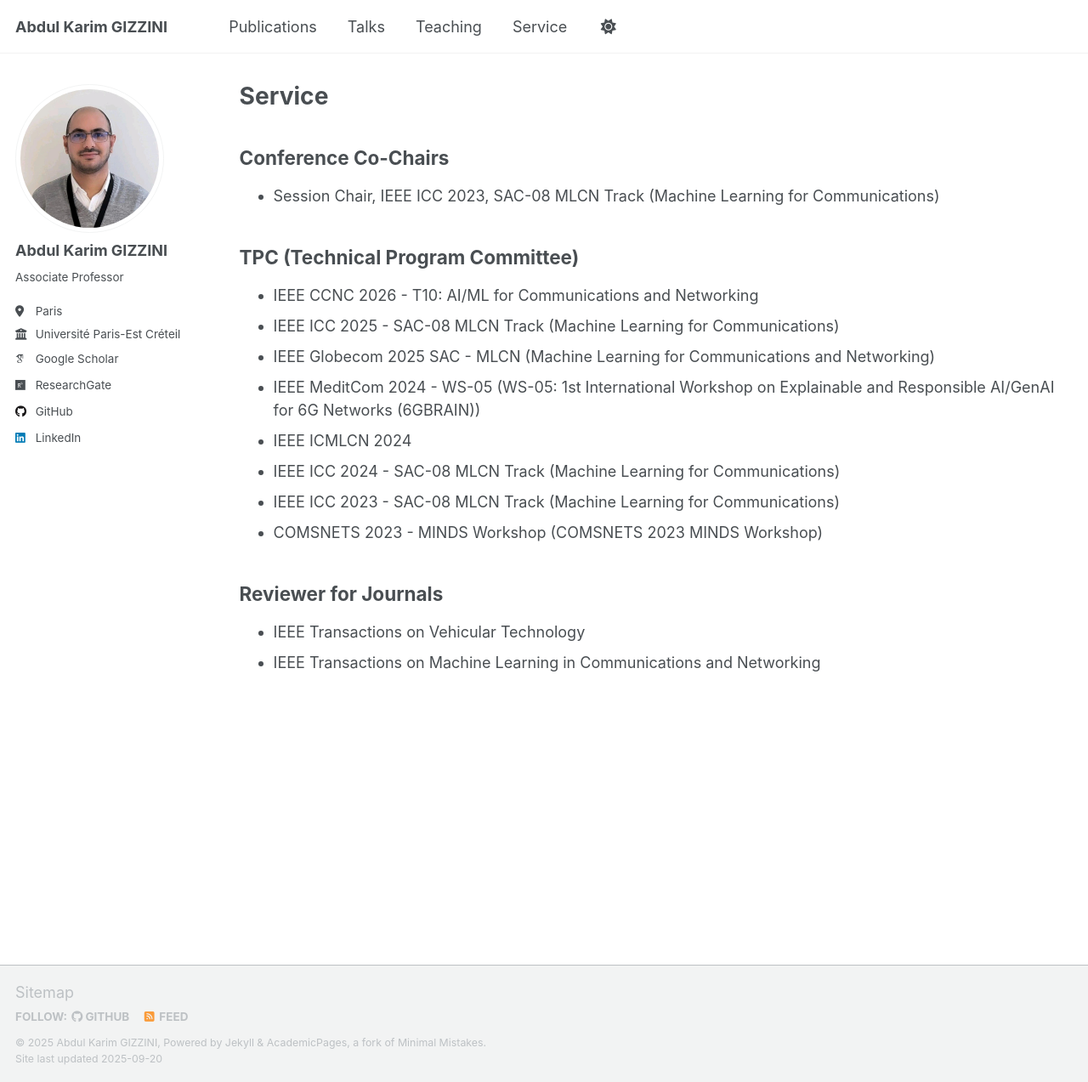
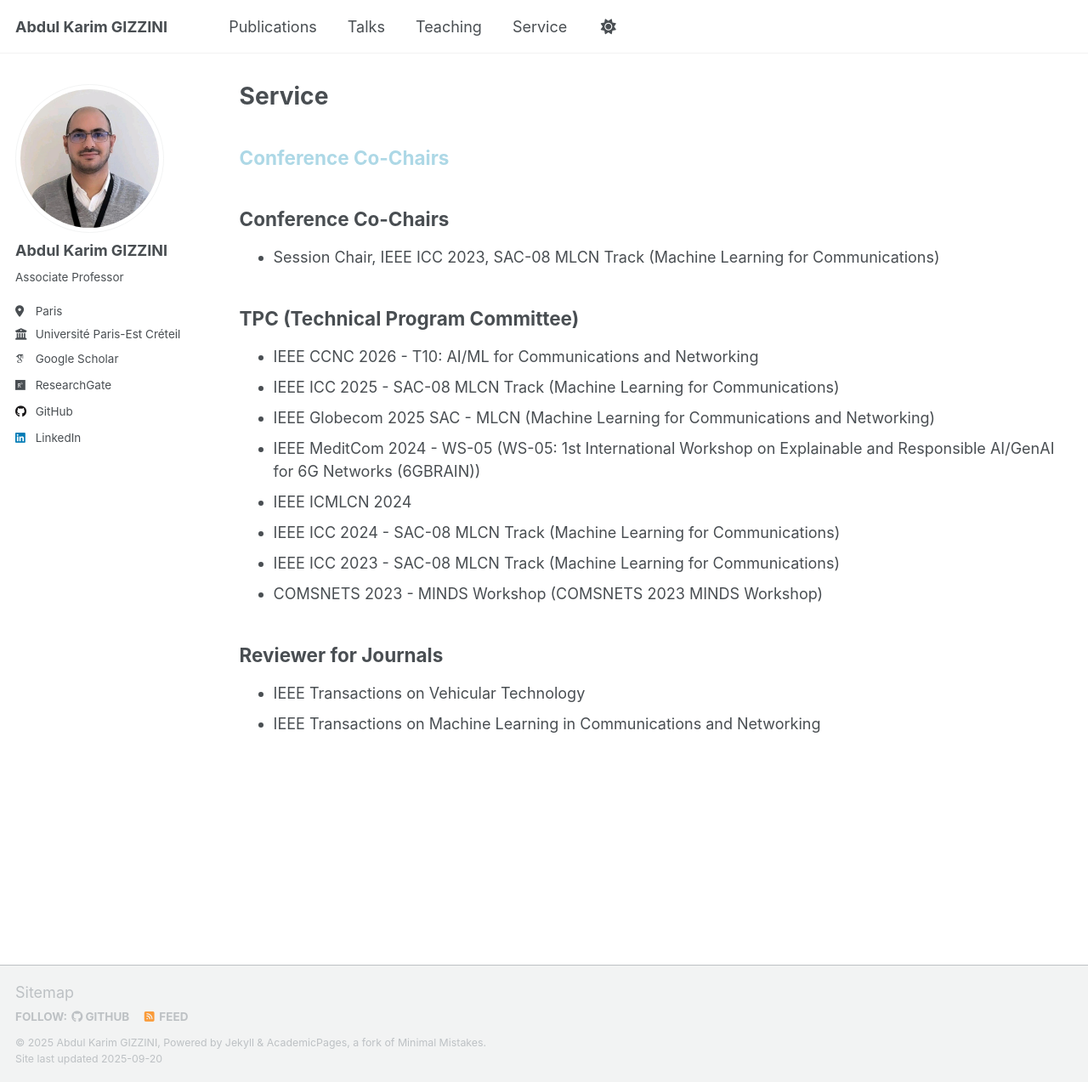
Before and after one commit to abdulkarimgizzini/abdulkarimgizzini-website, a Jekyll site: the page built from _pages/services.md, in a window 1280 px wide and 1273 px high. Shown: the whole window at 85% size. Built offline with Jekyll 4.4.1, drawn with Linux system fonts in a browser that asks for light colours; some web fonts are replaced; a script that is not in the unit is left out.

Commit message:
Update services.md

```diff
--- a/_pages/services.md
+++ b/_pages/services.md
@@ -5,6 +5,7 @@ permalink: /services/
 author_profile: true
 ---
 
+<h2 style="color: lightblue;">Conference Co-Chairs</h2>
 ## Conference Co-Chairs
 * Session Chair, IEEE ICC 2023, SAC-08 MLCN Track (Machine Learning for Communications)
 
```
